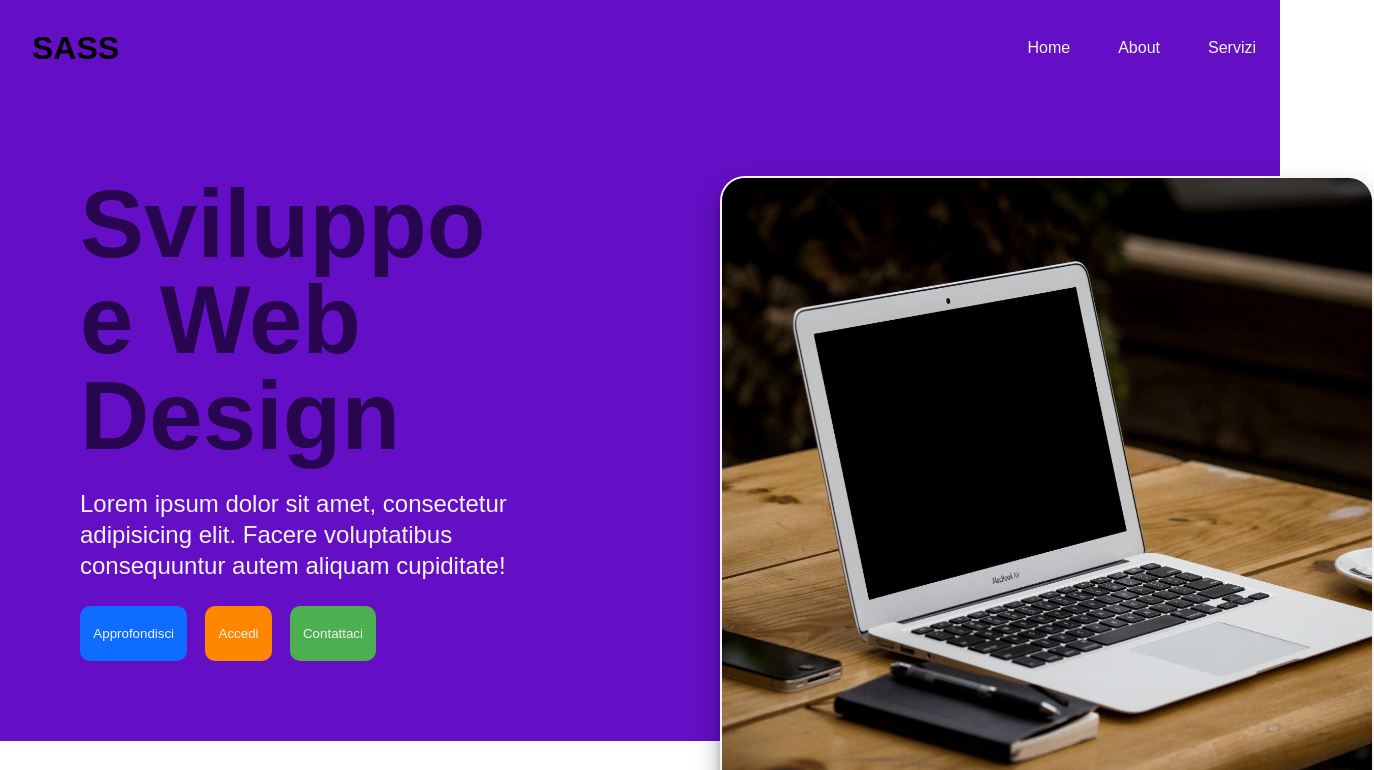
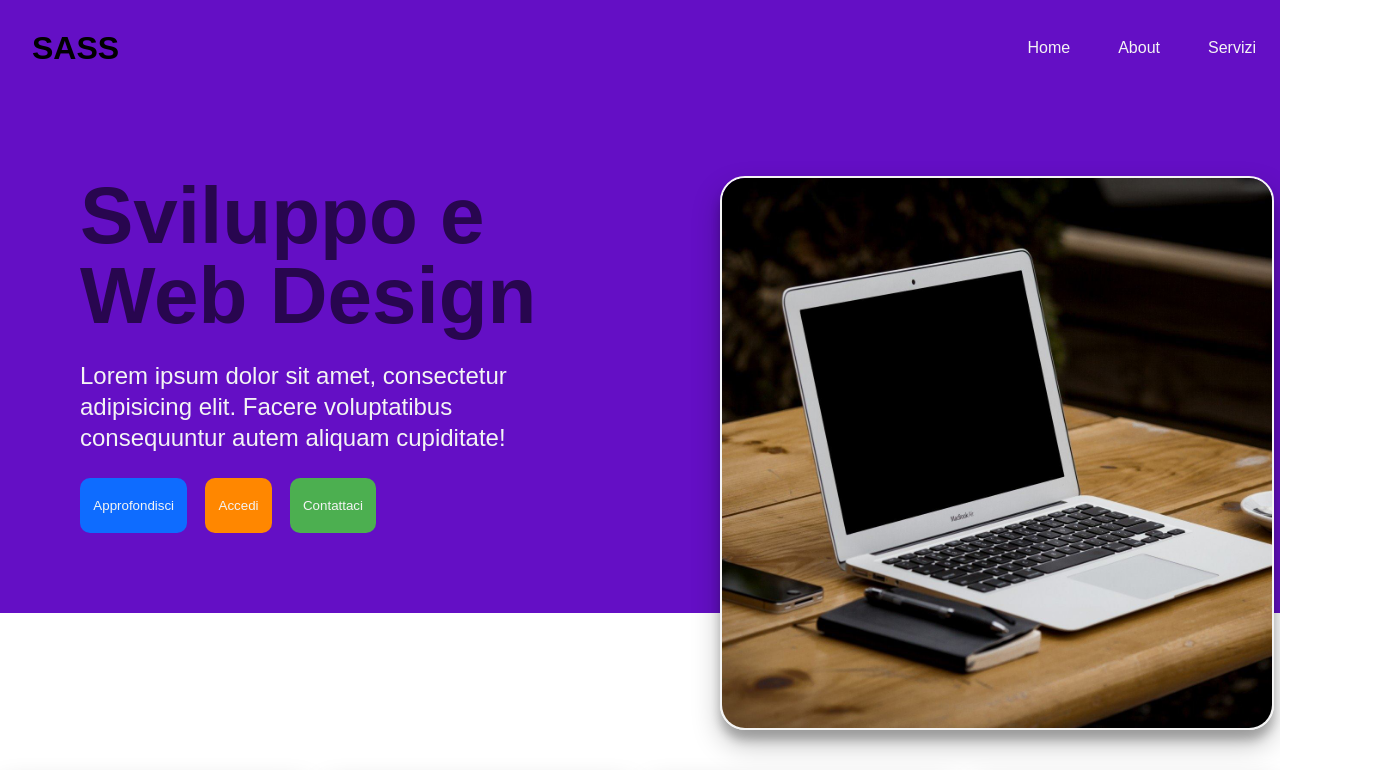
Before and after one commit to giannibussoletti/U2-S2-L3, a plain HTML site: page Esercizio SASS/index.html in a window 1280 px wide. Shown: the top 770 px of the page, 1374 px wide, since content can reach past the window. Drawn offline with Linux system fonts and the light colour scheme.

Commit message:
little-fix

```diff
--- a/Esercizio SASS/assets/partials/_font.scss
+++ b/Esercizio SASS/assets/partials/_font.scss
@@ -4,7 +4,7 @@ $font-size-map: (
   sm: 0.8em,
   md: 1.5em,
   lg: 2em,
-  xxl: 6em,
+  xxl: 5em,
 );
 
 @each $key, $value in $font-size-map {
--- a/Esercizio SASS/assets/partials/_page.scss
+++ b/Esercizio SASS/assets/partials/_page.scss
@@ -25,7 +25,7 @@ nav,
   div {
     width: 100%;
     img {
-      width: 650px;
+      width: 550px;
     }
   }
 }
```
Also changed, not shown: Esercizio SASS/assets/style.css.
